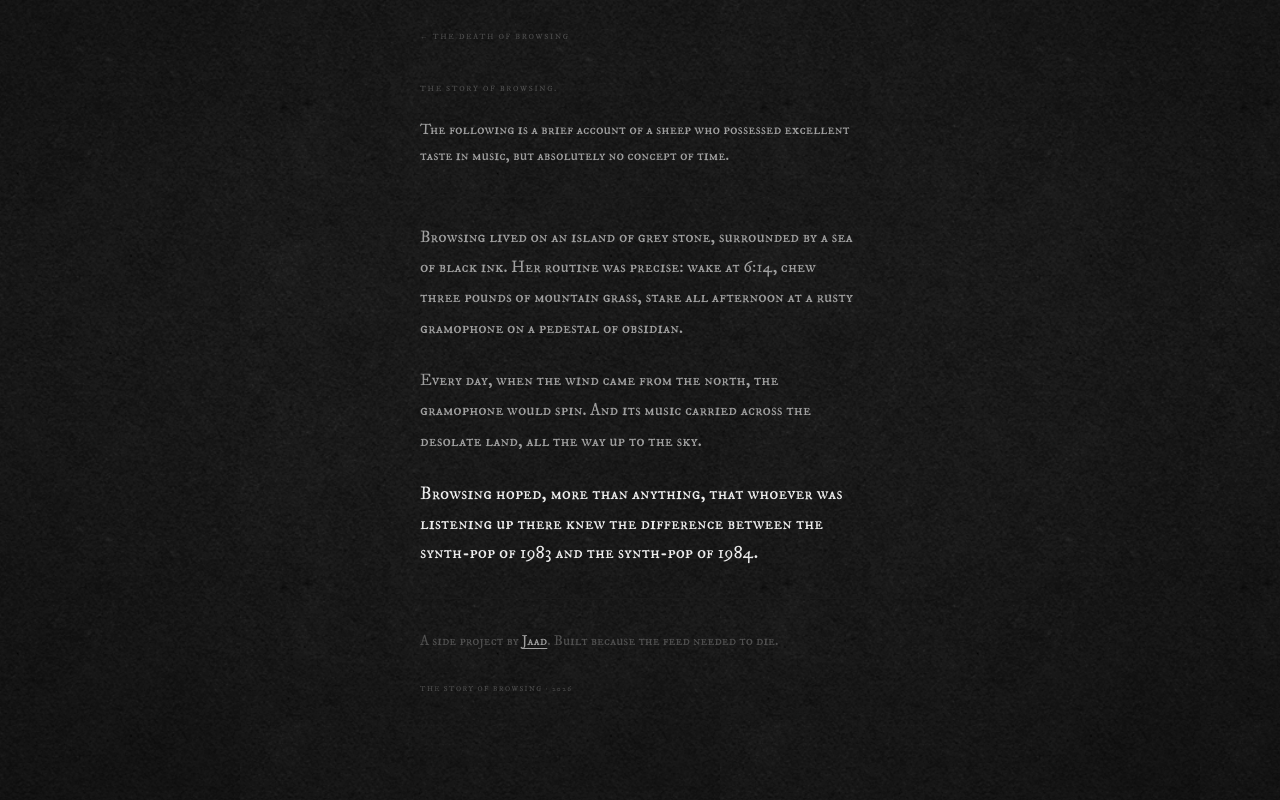
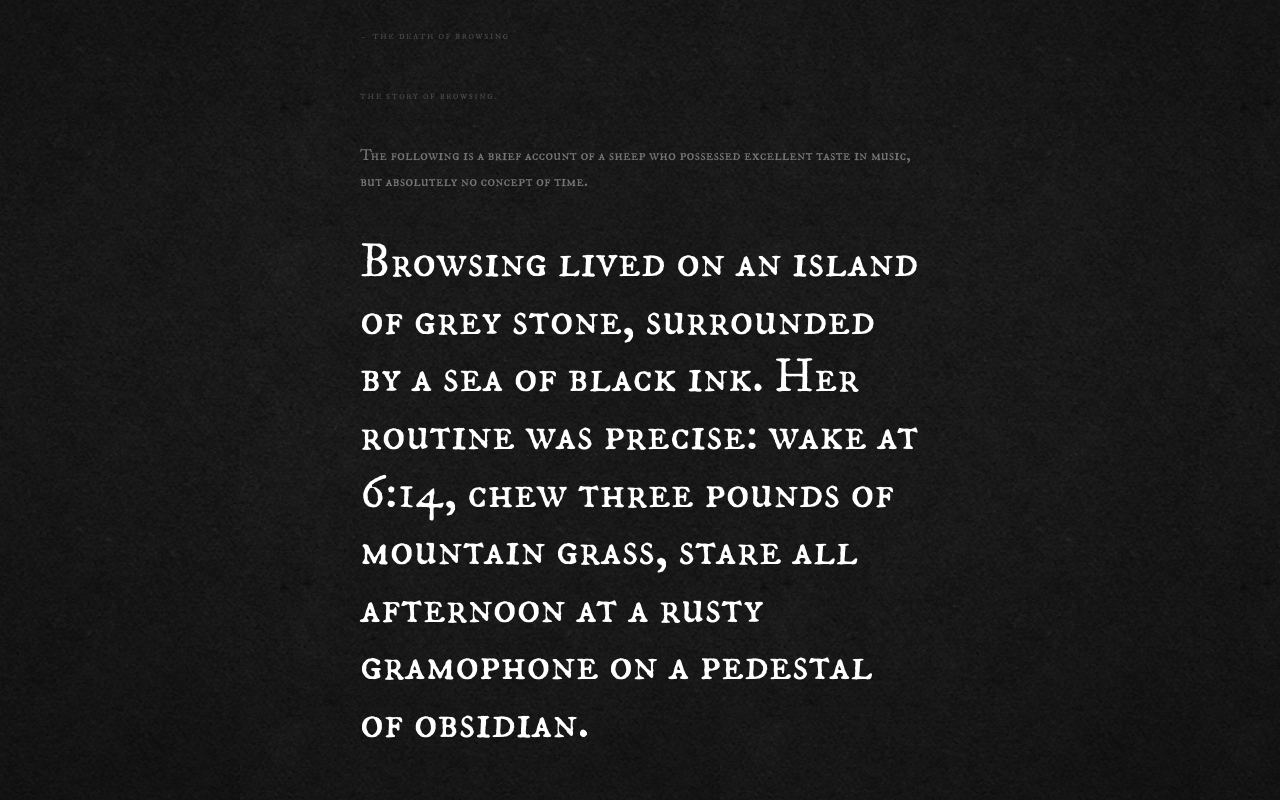
Before and after one commit to who-the-f-is-jaad/the-death-of-browsing, a Next.js app: page /about in a window 1280 px wide. Shown: the top 800 px of the page. Built offline with nearby package versions, Linux system fonts and the light colour scheme.

Commit message:
About + Contact: giant 3rem white text typographic layout

```diff
--- a/app/about/page.tsx
+++ b/app/about/page.tsx
@@ -7,42 +7,40 @@ export const metadata: Metadata = {
 
 export default function AboutPage() {
   return (
-    <div style={{ maxWidth: '480px', margin: '0 auto', padding: '2rem 1.25rem 4rem', display: 'flex', flexDirection: 'column', gap: '0' }}>
+    <div style={{ maxWidth: '600px', margin: '0 auto', padding: '2rem 1.25rem 6rem', display: 'flex', flexDirection: 'column', gap: '0' }}>
 
       {/* Back */}
       <Link
         href="/"
         className="font-heading"
-        style={{ fontSize: '0.48rem', letterSpacing: '0.22em', textTransform: 'uppercase', color: 'var(--text-dim)', textDecoration: 'none', display: 'block', marginBottom: '2.5rem' }}
+        style={{ fontSize: '0.48rem', letterSpacing: '0.22em', textTransform: 'uppercase', color: 'var(--text-dim)', textDecoration: 'none', display: 'block', marginBottom: '3rem' }}
       >
         ← The Death of Browsing
       </Link>
 
-      <article style={{ display: 'flex', flexDirection: 'column', gap: '1.4rem' }}>
+      <article style={{ display: 'flex', flexDirection: 'column', gap: '2.5rem' }}>
 
         <p className="font-heading" style={{ fontSize: '0.48rem', letterSpacing: '0.22em', textTransform: 'uppercase', color: 'var(--text-dim)' }}>
           The Story of Browsing.
         </p>
 
-        <p style={{ fontSize: '0.95rem', fontStyle: 'italic', color: 'var(--text-mid)', lineHeight: 1.7 }}>
+        <p style={{ fontSize: '1rem', fontStyle: 'italic', color: 'rgba(255,255,255,0.4)', lineHeight: 1.6 }}>
           The following is a brief account of a sheep who possessed excellent taste in music, but absolutely no concept of time.
         </p>
 
-        <div style={{ borderTop: '1px solid var(--border)', margin: '0.25rem 0' }} />
-
-        <p style={{ fontSize: '1.05rem', color: 'var(--text-mid)', lineHeight: 1.8 }}>
+        <p style={{ fontSize: '3rem', color: '#ffffff', lineHeight: 1.2, fontWeight: 400 }}>
           Browsing lived on an island of grey stone, surrounded by a sea of black ink. Her routine was precise: wake at 6:14, chew three pounds of mountain grass, stare all afternoon at a rusty gramophone on a pedestal of obsidian.
         </p>
 
-        <p style={{ fontSize: '1.05rem', color: 'var(--text-mid)', lineHeight: 1.8 }}>
+        <p style={{ fontSize: '3rem', color: '#ffffff', lineHeight: 1.2, fontWeight: 400 }}>
           Every day, when the wind came from the north, the gramophone would spin. And its music carried across the desolate land, all the way up to the sky.
         </p>
 
-        <p style={{ fontSize: '1.15rem', fontStyle: 'italic', color: 'var(--text)', lineHeight: 1.6 }}>
+        <p style={{ fontSize: '3rem', fontStyle: 'italic', color: '#ffffff', lineHeight: 1.2 }}>
           Browsing hoped, more than anything, that whoever was listening up there knew the difference between the synth-pop of 1983 and the synth-pop of 1984.
         </p>
 
-        <div style={{ borderTop: '1px solid var(--border)', margin: '0.5rem 0' }} />
+        <div style={{ borderTop: '1px solid var(--border)', marginTop: '1rem' }} />
 
         <p style={{ fontSize: '0.9rem', color: 'var(--text-dim)', lineHeight: 1.7 }}>
           A side project by{' '}
@@ -50,14 +48,14 @@ export default function AboutPage() {
             href="https://who-the-f-is-jaad.github.io/jaad/"
             target="_blank"
             rel="noopener noreferrer"
-            style={{ color: 'var(--text-mid)', textDecoration: 'underline', textUnderlineOffset: '3px' }}
+            style={{ color: 'rgba(255,255,255,0.5)', textDecoration: 'underline', textUnderlineOffset: '3px' }}
           >
             Jaad
           </a>
           . Built because the feed needed to die.
         </p>
 
-        <p className="font-heading" style={{ fontSize: '0.45rem', letterSpacing: '0.2em', textTransform: 'uppercase', color: 'var(--text-dim)', marginTop: '0.5rem' }}>
+        <p className="font-heading" style={{ fontSize: '0.45rem', letterSpacing: '0.2em', textTransform: 'uppercase', color: 'var(--text-dim)' }}>
           The Story of Browsing · 2026
         </p>
 
--- a/app/contact/page.tsx
+++ b/app/contact/page.tsx
@@ -7,38 +7,38 @@ export const metadata: Metadata = {
 
 export default function ContactPage() {
   return (
-    <div style={{ maxWidth: '480px', margin: '0 auto', padding: '2rem 1.25rem 4rem', display: 'flex', flexDirection: 'column', gap: '0' }}>
+    <div style={{ maxWidth: '600px', margin: '0 auto', padding: '2rem 1.25rem 6rem', display: 'flex', flexDirection: 'column', gap: '0' }}>
 
       {/* Back */}
       <Link
         href="/"
         className="font-heading"
-        style={{ fontSize: '0.48rem', letterSpacing: '0.22em', textTransform: 'uppercase', color: 'var(--text-dim)', textDecoration: 'none', display: 'block', marginBottom: '2.5rem' }}
+        style={{ fontSize: '0.48rem', letterSpacing: '0.22em', textTransform: 'uppercase', color: 'var(--text-dim)', textDecoration: 'none', display: 'block', marginBottom: '3rem' }}
       >
         ← The Death of Browsing
       </Link>
 
-      <article style={{ display: 'flex', flexDirection: 'column', gap: '1.4rem' }}>
+      <article style={{ display: 'flex', flexDirection: 'column', gap: '2.5rem' }}>
 
         <p className="font-heading" style={{ fontSize: '0.48rem', letterSpacing: '0.22em', textTransform: 'uppercase', color: 'var(--text-dim)' }}>
           A word.
         </p>
 
-        <p style={{ fontSize: '1.35rem', fontStyle: 'italic', color: 'var(--text)', lineHeight: 1.5 }}>
+        <p style={{ fontSize: '3rem', fontStyle: 'italic', color: '#ffffff', lineHeight: 1.2 }}>
           Something to say?
         </p>
 
-        <p style={{ fontSize: '1.05rem', color: 'var(--text-mid)', lineHeight: 1.8 }}>
+        <p style={{ fontSize: '3rem', color: '#ffffff', lineHeight: 1.2, fontWeight: 400 }}>
           A wrong answer. A missing record. A song you think should be in the omen. A bug that broke the ritual. A thought you had while guessing.
         </p>
 
-        <p style={{ fontSize: '1.05rem', color: 'var(--text-mid)', lineHeight: 1.8 }}>
+        <p style={{ fontSize: '3rem', color: '#ffffff', lineHeight: 1.2, fontWeight: 400 }}>
           All of it is welcome.
         </p>
 
-        <div style={{ borderTop: '1px solid var(--border)', margin: '0.5rem 0' }} />
+        <div style={{ borderTop: '1px solid var(--border)' }} />
 
-        <div style={{ display: 'flex', flexDirection: 'column', gap: '0.4rem' }}>
+        <div style={{ display: 'flex', flexDirection: 'column', gap: '0.75rem' }}>
           <p className="font-heading" style={{ fontSize: '0.5rem', letterSpacing: '0.18em', textTransform: 'uppercase', color: 'var(--text-dim)' }}>
             Find me here
           </p>
@@ -46,19 +46,19 @@ export default function ContactPage() {
             href="https://who-the-f-is-jaad.github.io/jaad/"
             target="_blank"
             rel="noopener noreferrer"
-            style={{ fontSize: '1.05rem', color: 'var(--text)', textDecoration: 'underline', textUnderlineOffset: '4px' }}
+            style={{ fontSize: '3rem', color: '#ffffff', textDecoration: 'underline', textUnderlineOffset: '6px', lineHeight: 1.2 }}
           >
             who-the-f-is-jaad
           </a>
         </div>
 
-        <div style={{ borderTop: '1px solid var(--border)', margin: '0.5rem 0' }} />
+        <div style={{ borderTop: '1px solid var(--border)' }} />
 
         <p style={{ fontSize: '0.9rem', color: 'var(--text-dim)', lineHeight: 1.7 }}>
           No support queue. No ticket system. Just a person.
         </p>
 
-        <p className="font-heading" style={{ fontSize: '0.45rem', letterSpacing: '0.2em', textTransform: 'uppercase', color: 'var(--text-dim)', marginTop: '0.5rem' }}>
+        <p className="font-heading" style={{ fontSize: '0.45rem', letterSpacing: '0.2em', textTransform: 'uppercase', color: 'var(--text-dim)' }}>
           Contact · 2026
         </p>
 
```
